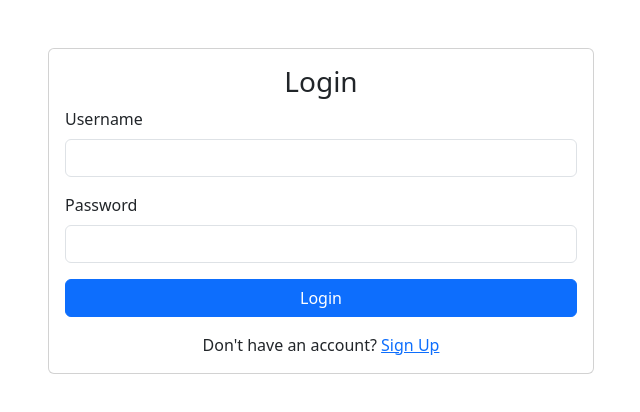
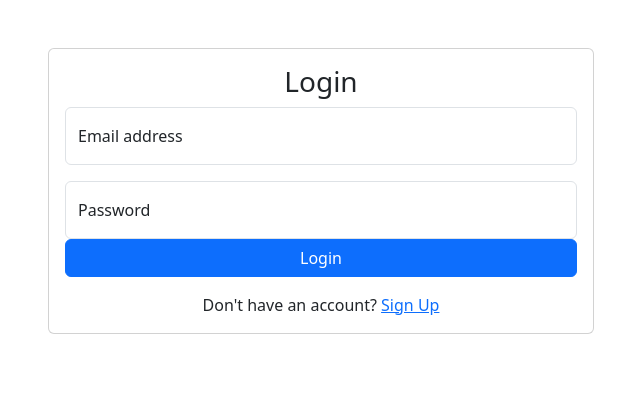
Before and after one commit to iqbalk18/AuthVerify, a React (Create React App) app in the folder frontend-project1/: page / in a window 1280 px wide. Shown: the top 412 px of the page, without its empty margins (319-959 px from the left). Built offline with nearby package versions, Linux system fonts and the light colour scheme.

Commit message:
change model form signin

```diff
--- a/frontend-project1/src/screens/Signin.js
+++ b/frontend-project1/src/screens/Signin.js
@@ -30,14 +30,14 @@ function Signin() {
                             <h3 className="card-title text-center">Login</h3>
                             {error && <div className="text-danger">{error}</div>}
                             <form>
-                                <div className="mb-3">
-                                    <label htmlFor="username" className="form-label">Username</label>
-                                    <input type="text" className="form-control" id="username" value={username} onChange={e => setUsername(e.target.value)} />
-                                </div>
-                                <div className="mb-3">
-                                    <label htmlFor="password" className="form-label">Password</label>
-                                    <input type="password" className="form-control" id="password" value={password} onChange={e => setPassword(e.target.value)} />
-                                </div>
+                            <div class="form-floating mb-3">
+                                <input type="email" class="form-control" id="floatingInput" placeholder="name@example.com" value={username} onChange={e => setUsername(e.target.value)} />
+                                <label for="floatingInput">Email address</label>
+                            </div>
+                            <div class="form-floating">
+                                <input type="password" class="form-control" id="floatingPassword" placeholder="Password" value={password} onChange={e => setPassword(e.target.value)} />
+                                <label for="floatingPassword">Password</label>
+                            </div>
                                 <div className="d-grid">
                                     <button type="submit" className="btn btn-primary" onClick={handleLogin}>Login</button>
                                 </div>
```
